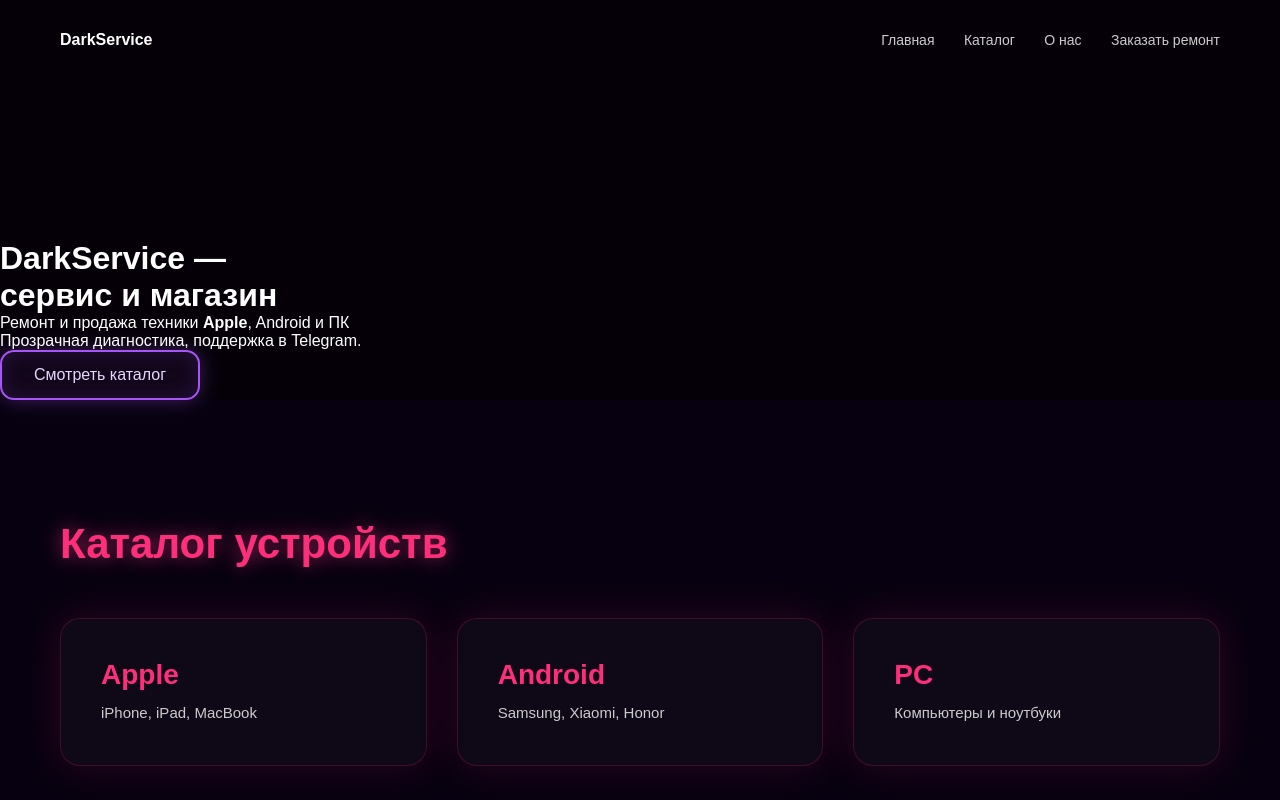
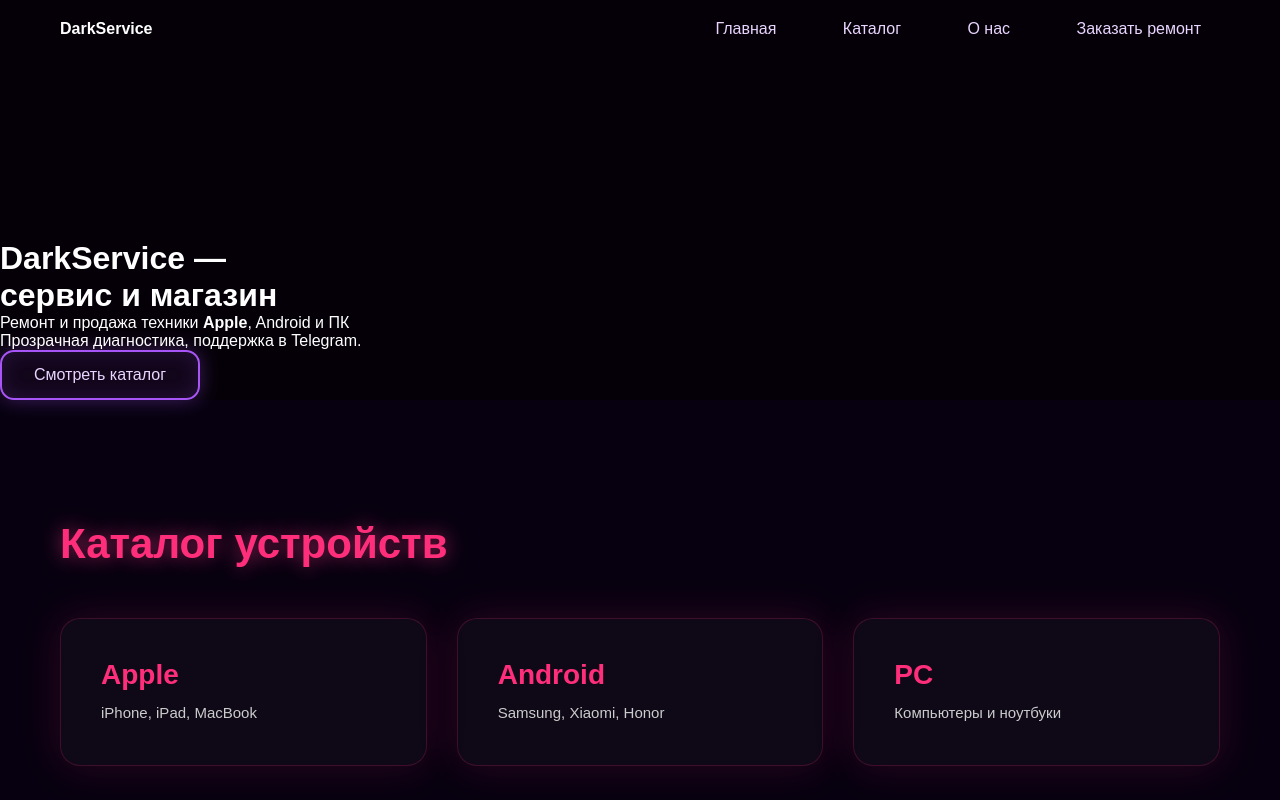
Before and after one commit to nikolayborzenko1331-jpg/darkservice-saas, a website: page public/index.html in a window 1280 px wide. Shown: the top 800 px of the page. Drawn offline with Linux system fonts and the light colour scheme.

Commit message:
Update style.css

```diff
--- a/public/style.css
+++ b/public/style.css
@@ -29,19 +29,22 @@
   font-weight: bold;
 }
 
-.top nav a {
-  margin-left: 25px;
-  color: #ccc;
+nav a {
+  margin-left: 24px;
+  padding: 8px 18px;
+  border-radius: 12px;
+  border: 1px solid transparent;
+  color: #e9d5ff;
   text-decoration: none;
-  font-size: 14px;
+  transition: 0.3s;
 }
 
-.top nav a:hover {
-  color: #fff;
+nav a:hover {
+  border-color: #a855f7;
+  background: rgba(168, 85, 247, 0.15);
+  box-shadow: 0 0 15px rgba(168, 85, 247, 0.4);
 }
-header {
-  height: 80px;
-}
+
 
 /* ===== HERO ===== */
 
```
